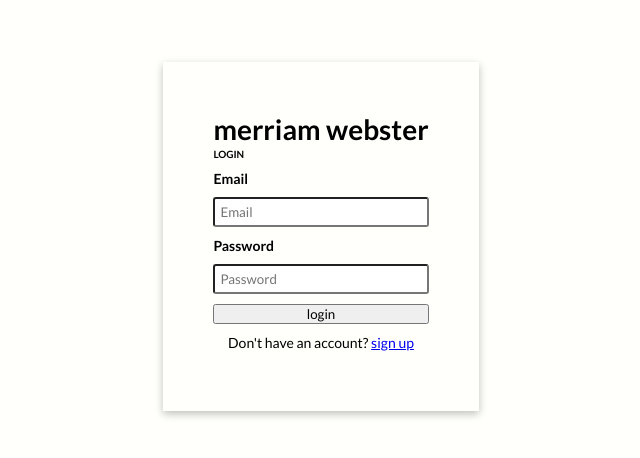
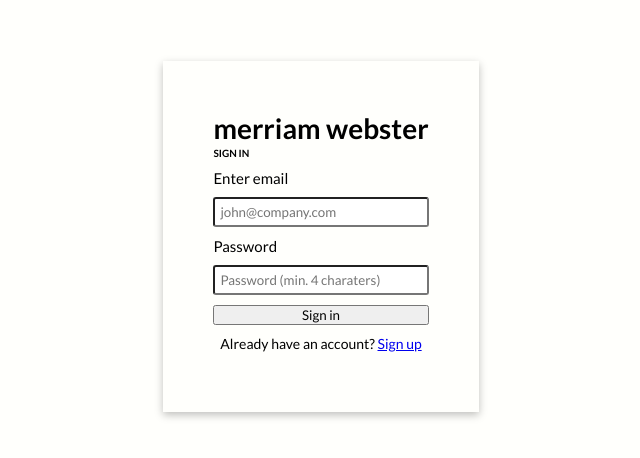
Before and after one commit to chrisflodin/merriam-webster, a React (Create React App) app: page /login in a window 1280 px wide. Shown: the part 164-622 px from the top of the page, without its empty margins (319-959 px from the left). Built offline with nearby package versions, Linux system fonts and the light colour scheme.

Commit message:
refactored login and sign-up

```diff
--- /dev/null
+++ b/src/components/TextInput/TextInput.module.scss
@@ -0,0 +1,16 @@
+input {
+  border-radius: 3px;
+  padding: 5px;
+}
+
+label {
+  font-size: 1.5rem;
+}
+
+.isValid {
+  border: 1px solid green;
+}
+
+.isInvalid {
+  border: 1px solid red;
+}
--- /dev/null
+++ b/src/components/TextInput/TextInput.tsx
@@ -0,0 +1,27 @@
+import { SyntheticEvent } from "react";
+import { InputField } from "../../features/login/types";
+import inputStyles from "./TextInput.module.scss";
+
+const { isValid, isInvalid } = inputStyles;
+
+interface TextInputProps extends InputField {
+  handleInputChange: (event: SyntheticEvent) => void;
+}
+
+function TextInput({ label, placeholder, type, textType, touched, valid, value, handleInputChange }: TextInputProps) {
+  return (
+    <>
+      <label>{label}</label>
+      <input
+        className={valid ? isValid : touched ? isInvalid : ""}
+        value={value}
+        onChange={handleInputChange}
+        id={type}
+        type={textType}
+        placeholder={placeholder}
+      />
+    </>
+  );
+}
+
+export default TextInput;
--- a/src/features/login/Login.module.scss
+++ b/src/features/login/Login.module.scss
@@ -38,19 +38,6 @@
   font-weight: 400;
 }
 
-input {
-  border-radius: 3px;
-  padding: 5px;
-}
-
-.isValid {
-  border: 1px solid green;
-}
-
-.isInvalid {
-  border: 1px solid red;
-}
-
 .bottomMargin {
   margin-bottom: 3rem;
 }
--- a/src/features/login/config.ts
+++ /dev/null
@@ -1,7 +0,0 @@
-export const pswRequirement = {
-  minLength: 4,
-  minLowercase: 1,
-  minUppercase: 0,
-  minNumbers: 0,
-  minSymbols: 0,
-};
--- a/src/features/login/index.tsx
+++ b/src/features/login/index.tsx
@@ -5,7 +5,6 @@
 
 const Login = () => {
   let { path } = useRouteMatch();
-  // const [jwt, setJwt]: [string, React.Dispatch<string>] = useState(JSON.parse(localStorage.getItem("jwt") || "{}"));
 
   return (
     <Switch>
--- /dev/null
+++ b/src/features/login/reducer.ts
@@ -0,0 +1,64 @@
+import { FormState, InputActionType, InputReducer, InputType } from "./types";
+
+export const formReducer: InputReducer = (prevState, action) => {
+  let state: FormState;
+
+  switch (action.type) {
+    case InputActionType.USERNAME_CHANGED:
+      state = updateInputFormState(prevState, InputType.USERNAME, action.payload!);
+      break;
+
+    case InputActionType.EMAIL_CHANGED:
+      state = updateInputFormState(prevState, InputType.EMAIL, action.payload!);
+      break;
+
+    case InputActionType.PASSWORD_CHANGED:
+      state = updateInputFormState(prevState, InputType.PASSWORD, action.payload!);
+      break;
+
+    case InputActionType.CONFIRM_PASSWORD_CHANGED:
+      state = updateInputFormState(prevState, InputType.CONFIRM_PASSWORD, action.payload!);
+      break;
+
+    case InputActionType.SUBMIT:
+      state = resetInputFormState(prevState);
+      break;
+
+    default:
+      return { ...prevState };
+  }
+
+  state!.valid = isFormValid(state!);
+  return { ...state };
+};
+
+const isFormValid = (prevState: FormState) => {
+  return prevState.inputFields.every((input) => input.valid);
+};
+
+const updateInputFormState = (state: FormState, type: InputType, payload: string) => {
+  const inputFields = state.inputFields;
+  const index = inputFields.findIndex((input) => input.type === type)!;
+  const input = inputFields[index];
+
+  input.touched = true;
+  input.value = payload;
+  input.valid = input.validator(payload!, inputFields);
+
+  inputFields[index] = input;
+
+  return state;
+};
+
+const resetInputFormState = (state: FormState) => {
+  state.inputFields = state.inputFields.map((input) => {
+    return {
+      ...input,
+      touched: false,
+      value: "",
+      valid: false,
+    };
+  });
+
+  return state;
+};
--- /dev/null
+++ b/src/features/login/sign-in/config.ts
@@ -0,0 +1,40 @@
+import validator from "validator";
+import { FormState, InputType } from "../types";
+
+const SignInForm: FormState = {
+  inputFields: [
+    {
+      type: InputType.EMAIL,
+      label: "Enter email",
+      textType: "text",
+      placeholder: "john@company.com",
+      validator: (val: string) => validator.isEmail(val),
+    },
+    {
+      type: InputType.PASSWORD,
+      label: "Password",
+      textType: "password",
+      placeholder: "Password (min. 4 charaters)",
+      validator: (val: string) => validator.isStrongPassword(val, pswRequirement) && validator.isAlphanumeric(val),
+    },
+  ],
+  valid: false,
+};
+
+const DefaultFormFields = {
+  touched: false,
+  valid: false,
+  value: "",
+};
+
+const pswRequirement = {
+  minLength: 4,
+  minLowercase: 1,
+  minUppercase: 0,
+  minNumbers: 0,
+  minSymbols: 0,
+};
+
+SignInForm.inputFields = SignInForm.inputFields.map((input) => ({ ...input, ...DefaultFormFields }));
+
+export default SignInForm;
--- a/src/features/login/sign-in/index.tsx
+++ b/src/features/login/sign-in/index.tsx
@@ -1,36 +1,67 @@
-import { useEffect } from "react";
+import { SyntheticEvent, useEffect, useReducer } from "react";
 import { Link, useHistory } from "react-router-dom";
 import loginStyles from "../Login.module.scss";
+import { InputActionType, InputType } from "../types";
+import { signUpUser } from "../../../api/auth";
+import { formReducer } from "../reducer";
+import SignInForm from "./config";
+import TextInput from "../../../components/TextInput/TextInput";
 
 const { page, container, title, subTitle, switchPrompt } = loginStyles;
 
-function SignIn() {
+function SignUp() {
+  const [form, formDispatch] = useReducer(formReducer, SignInForm);
+
   const history = useHistory();
 
   useEffect(() => {
-    console.log(localStorage.getItem("Authorization"));
-
     if (true) {
       // history.push("/main");
     }
   }, []);
 
+  const submitHandler = async (event: SyntheticEvent) => {
+    event.preventDefault();
+    if (!form.valid) return;
+
+    const loginData = {
+      email: form.inputFields.find((input) => input.type === InputType.EMAIL)?.value!,
+      password: form.inputFields.find((input) => input.type === InputType.PASSWORD)?.value!,
+    };
+
+    formDispatch({ type: InputActionType.SUBMIT });
+
+    // const data = await signUpUser(loginData);
+    // localStorage.setItem("Authorization", data.token);
+  };
+
+  const handleInputChange = (event: SyntheticEvent) => {
+    const target = event.target as HTMLInputElement;
+    const actionType = `${target.id}_CHANGED` as InputActionType;
+
+    formDispatch({
+      type: actionType,
+      payload: target.value,
+    });
+  };
+
+  const inputs = form.inputFields.map((input) => (
+    <TextInput handleInputChange={handleInputChange} {...input} key={input.type} />
+  ));
+
   return (
     <div className={page}>
-      <div className={container}>
+      <form className={container} onSubmit={submitHandler}>
         <h1 className={title}>merriam webster</h1>
-        <h3 className={subTitle}>LOGIN</h3>
-        <p>Email</p>
-        <input type="text" placeholder="Email" />
-        <p>Password</p>
-        <input type="password" placeholder="Password" />
-        <button>login</button>
+        <h3 className={subTitle}>SIGN IN</h3>
+        {inputs}
+        <button type="submit">Sign in</button>
         <p className={switchPrompt}>
-          Don't have an account? <Link to={"/login/sign-up"}>sign up</Link>
+          Already have an account? <Link to={"/login/sign-up"}>Sign up</Link>
         </p>
-      </div>
+      </form>
     </div>
   );
 }
 
-export default SignIn;
+export default SignUp;
--- /dev/null
+++ b/src/features/login/sign-up/config.ts
@@ -0,0 +1,60 @@
+import validator from "validator";
+import { FormState, InputField, InputType } from "../types";
+
+const SignUpForm: FormState = {
+  inputFields: [
+    {
+      type: InputType.USERNAME,
+      label: "Username",
+      textType: "text",
+      placeholder: "Username",
+      validator: (val: string) => {
+        return val.length >= 3 && validator.isAlphanumeric(val);
+      },
+    },
+    {
+      type: InputType.EMAIL,
+      label: "Enter email",
+      textType: "text",
+      placeholder: "john@company.com",
+      validator: (val: string) => validator.isEmail(val),
+    },
+    {
+      type: InputType.PASSWORD,
+      label: "Password",
+      textType: "password",
+      placeholder: "Password (min. 4 charaters)",
+      validator: (val: string) => validator.isStrongPassword(val, pswRequirement) && validator.isAlphanumeric(val),
+    },
+    {
+      type: InputType.CONFIRM_PASSWORD,
+      label: "Confirm password",
+      textType: "password",
+      // Fix
+      placeholder: "Confirm password",
+      validator: (val: string, inputArr: InputField[]) =>
+        validator.isStrongPassword(val, pswRequirement) &&
+        val === inputArr.find((i) => i.type === InputType.PASSWORD)!.value &&
+        validator.isAlphanumeric(val),
+    },
+  ],
+  valid: false,
+};
+
+const DefaultFormFields = {
+  touched: false,
+  valid: false,
+  value: "",
+};
+
+const pswRequirement = {
+  minLength: 4,
+  minLowercase: 1,
+  minUppercase: 0,
+  minNumbers: 0,
+  minSymbols: 0,
+};
+
+SignUpForm.inputFields = SignUpForm.inputFields.map((input) => ({ ...input, ...DefaultFormFields }));
+
+export default SignUpForm;
--- a/src/features/login/sign-up/index.tsx
+++ b/src/features/login/sign-up/index.tsx
@@ -1,37 +1,29 @@
-import React, { SyntheticEvent, useEffect, useReducer, useState } from "react";
-import { Link, useRouteMatch } from "react-router-dom";
+import { SyntheticEvent, useReducer } from "react";
+import { Link } from "react-router-dom";
 import loginStyles from "../Login.module.scss";
-import { InputActionType, InputState, InputType } from "../types";
+import { InputActionType, InputType } from "../types";
 import { signUpUser } from "../../../api/auth";
-import { formReducer } from "../utils";
+import { formReducer } from "../reducer";
+import SignUpForm from "./config";
+import TextInput from "../../../components/TextInput/TextInput";
 
-const { page, container, title, subTitle, switchPrompt, isValid, isInvalid } = loginStyles;
-
-const initState: any = { valid: false };
-
-["username", "email", "password", "confirmPassword"].forEach((cur: string) => {
-  initState[cur] = {
-    value: {
-      touched: false,
-      valid: false,
-      value: "",
-    } as InputState,
-  };
-});
+const { page, container, title, subTitle, switchPrompt } = loginStyles;
 
 function SignUp() {
-  const [form, formDispatch] = useReducer(formReducer, initState);
+  const [form, formDispatch] = useReducer(formReducer, SignUpForm);
 
   const submitHandler = async (event: SyntheticEvent) => {
     event.preventDefault();
     if (!form.valid) return;
 
     const user = {
-      username: form.username?.value!,
-      email: form.email?.value!,
-      password: form.password?.value!,
-      confirmPassword: form.confirmPassword?.value!,
+      username: form.inputFields.find((input) => input.type === InputType.USERNAME)?.value!,
+      email: form.inputFields.find((input) => input.type === InputType.EMAIL)?.value!,
+      password: form.inputFields.find((input) => input.type === InputType.PASSWORD)?.value!,
+      confirm: form.inputFields.find((input) => input.type === InputType.CONFIRM_PASSWORD)?.value!,
     };
+
+    formDispatch({ type: InputActionType.SUBMIT });
 
     const data = await signUpUser(user);
     localStorage.setItem("Authorization", data.token);
@@ -47,48 +39,16 @@
     });
   };
 
+  const inputs = form.inputFields.map((input) => (
+    <TextInput handleInputChange={handleInputChange} {...input} key={input.type} />
+  ));
+
   return (
     <div className={page}>
       <form className={container} onSubmit={submitHandler}>
         <h1 className={title}>merriam webster</h1>
         <h3 className={subTitle}>SIGN UP</h3>
-
-        <p>Username</p>
-        <input
-          className={form.username.valid ? isValid : form.username.touched ? isInvalid : ""}
-          onChange={handleInputChange}
-          id={InputType.USERNAME}
-          type="text"
-          placeholder="Username"
-        />
-
-        <p>Email</p>
-        <input
-          className={form.email.valid ? isValid : form.email.touched ? isInvalid : ""}
-          onChange={handleInputChange}
-          id={InputType.EMAIL}
-          type="text"
-          placeholder="Email"
-        />
-
-        <p>Enter password</p>
-        <input
-          className={form.password.valid ? isValid : form.password.touched ? isInvalid : ""}
-          onChange={handleInputChange}
-          id={InputType.PASSWORD}
-          type="text"
-          placeholder="Password (min. 8 chars, 1 number)"
-        />
-
-        <p>Confirm password</p>
-        <input
-          className={form.confirmPassword.valid ? isValid : form.confirmPassword.touched ? isInvalid : ""}
-          onChange={handleInputChange}
-          id={InputType.CONFIRM_PASSWORD}
-          type="text"
-          placeholder="Password"
-        />
-
+        {inputs}
         <button type="submit">Sign up</button>
         <p className={switchPrompt}>
           Already have an account? <Link to={"/login/"}>Log in</Link>
--- a/src/features/login/types.ts
+++ b/src/features/login/types.ts
@@ -1,15 +1,23 @@
+export interface FormState {
+  inputFields: InputField[];
+  valid?: boolean;
+}
+
 export interface InputState {
   touched?: boolean;
   valid?: boolean;
-  value: string;
+  value?: string;
 }
 
-export interface FormState {
-  username: InputState;
-  email: InputState;
-  password: InputState;
-  confirmPassword: InputState;
+export interface InputField {
+  type: InputType;
+  value?: string;
+  touched?: boolean;
   valid?: boolean;
+  label: string;
+  placeholder: string;
+  textType?: "text" | "password";
+  validator: (val: string, inputArr: InputField[]) => boolean;
 }
 
 export enum InputType {
@@ -17,6 +25,11 @@
   PASSWORD = "PASSWORD",
   CONFIRM_PASSWORD = "CONFIRM_PASSWORD",
   EMAIL = "EMAIL",
+}
+
+export interface InputAction {
+  type: InputActionType;
+  payload?: string;
 }
 
 export enum InputActionType {
@@ -27,9 +40,4 @@
   SUBMIT = "SUBMIT",
 }
 
-export interface InputAction {
-  type: InputActionType;
-  payload?: string;
-}
-
 export type InputReducer = (state: FormState, action: InputAction) => FormState;
--- a/src/features/login/utils.ts
+++ /dev/null
@@ -1,72 +0,0 @@
-import { FormState, InputActionType, InputReducer, InputState } from "./types";
-import validator from "validator";
-import { pswRequirement } from "./config";
-
-export const formReducer: InputReducer = (prevState, action) => {
-  let state: FormState,
-    payload = action.payload!;
-
-  switch (action.type) {
-    case InputActionType.USERNAME_CHANGED:
-      state = {
-        ...prevState,
-        username: {
-          touched: true,
-          value: payload,
-          valid: payload.length >= 3 && validator.isAlphanumeric(payload),
-        },
-      };
-      break;
-
-    case InputActionType.EMAIL_CHANGED:
-      state = {
-        ...prevState,
-        email: {
-          touched: true,
-          value: payload,
-          valid: validator.isEmail(payload),
-        },
-      };
-      break;
-
-    case InputActionType.PASSWORD_CHANGED:
-      state = {
-        ...prevState,
-        password: {
-          touched: true,
-          value: payload,
-          valid: validator.isStrongPassword(payload, pswRequirement) && validator.isAlphanumeric(payload),
-        },
-        confirmPassword: {
-          touched: prevState.confirmPassword.touched,
-          ...prevState.confirmPassword,
-        },
-      };
-      break;
-
-    case InputActionType.CONFIRM_PASSWORD_CHANGED:
-      state = {
-        ...prevState,
-        confirmPassword: {
-          touched: true,
-          value: payload,
-          valid: payload === prevState.password.value && validator.isAlphanumeric(payload),
-        },
-      };
-      break;
-
-    default:
-      break;
-  }
-
-  state!.valid = isFormValid(state!);
-  return state!;
-};
-
-const isFormValid = (prevState: FormState) => {
-  return Object.entries(prevState)
-    .filter((prop) => prop[0] !== "valid")
-    .every((prop: [string, InputState]) => {
-      return prop[1].valid;
-    });
-};
```
